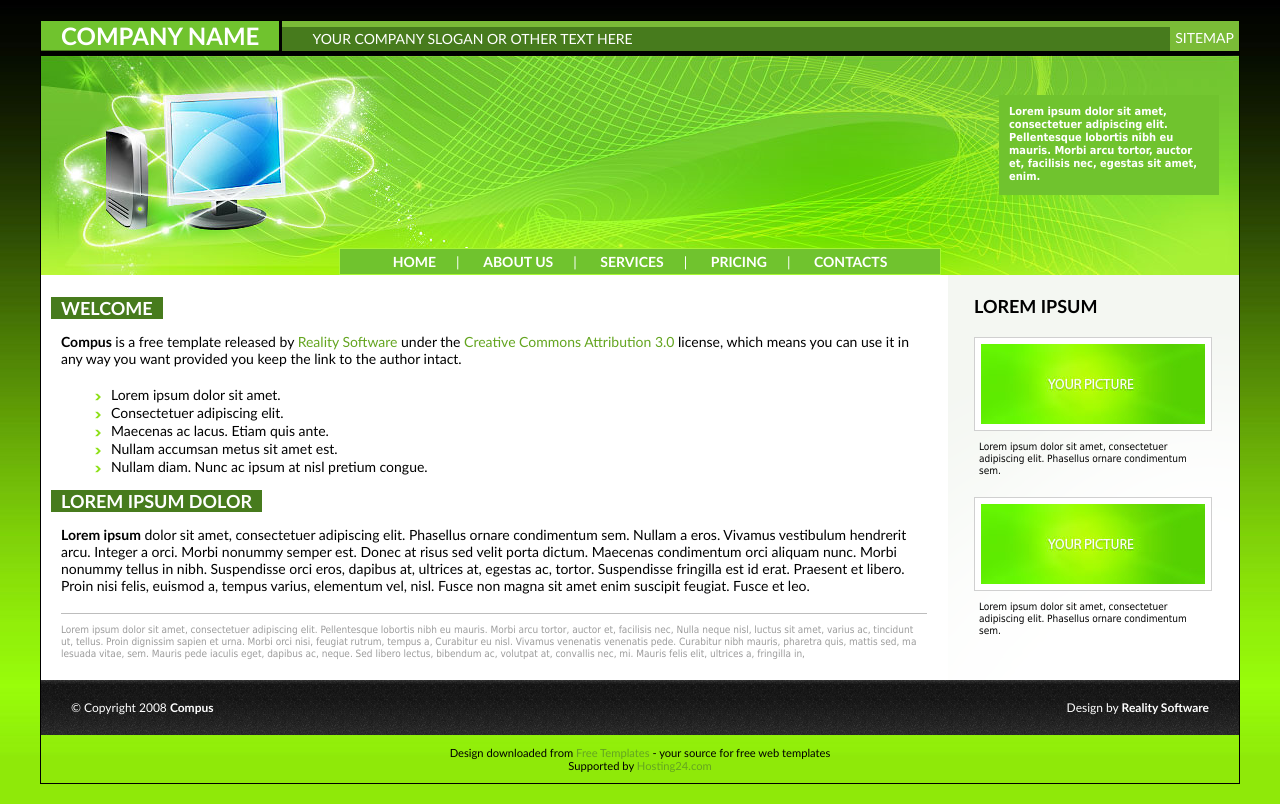
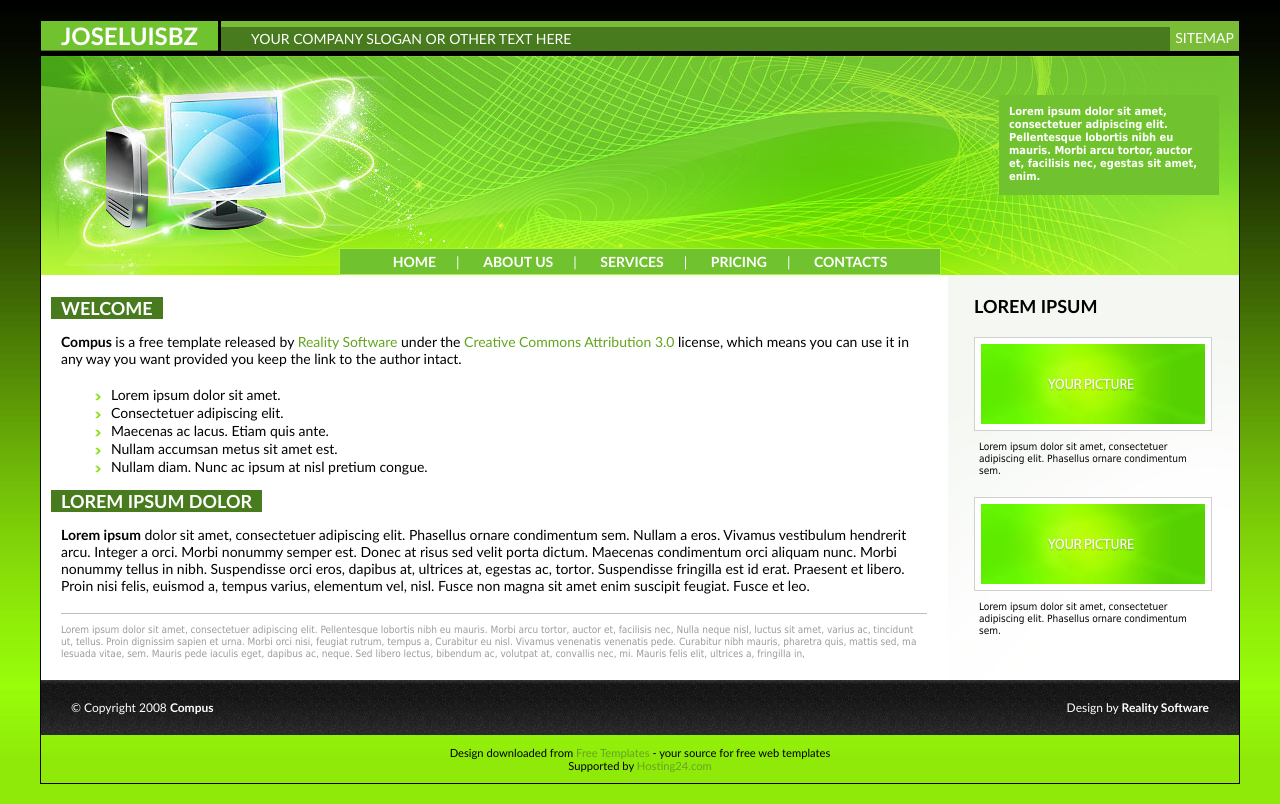
Before and after one commit to joseluisbz/imagen_python, a plain HTML site: page paginas/index.html in a window 1280 px wide. Drawn offline with Linux system fonts and the light colour scheme.

Commit message:
Segundo Cambio

```diff
--- a/paginas/index.html
+++ b/paginas/index.html
@@ -10,7 +10,7 @@
 <body>
 <!-- header -->
 <div id="top">
-<div id="name"><a href="#">Company Name</a></div>
+<div id="name"><a href="#">JOSELUISBZ</a></div>
 <div id="split"></div>
 <div style="border-top: 6px solid rgb(122, 187, 55); background-color: blue;">
 <div id="slogan"> Your company slogan or other text here</div>
```
